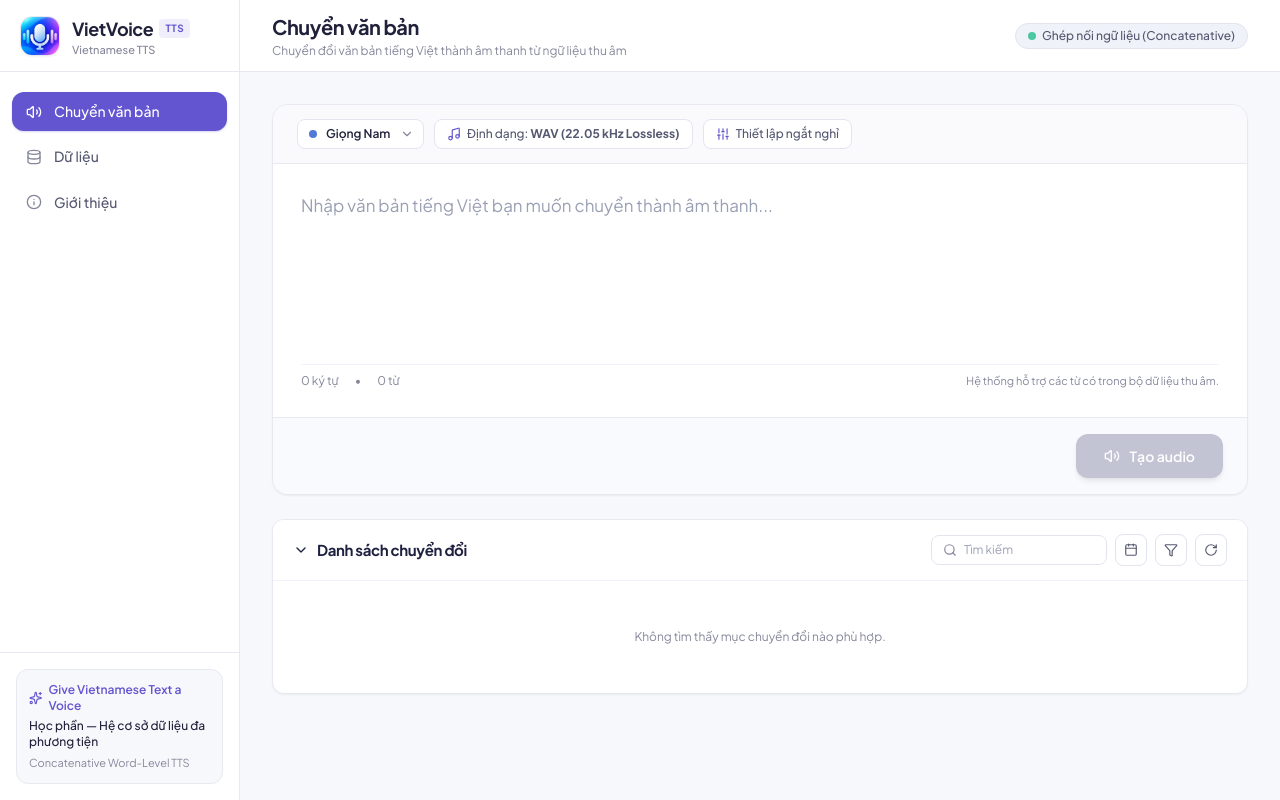
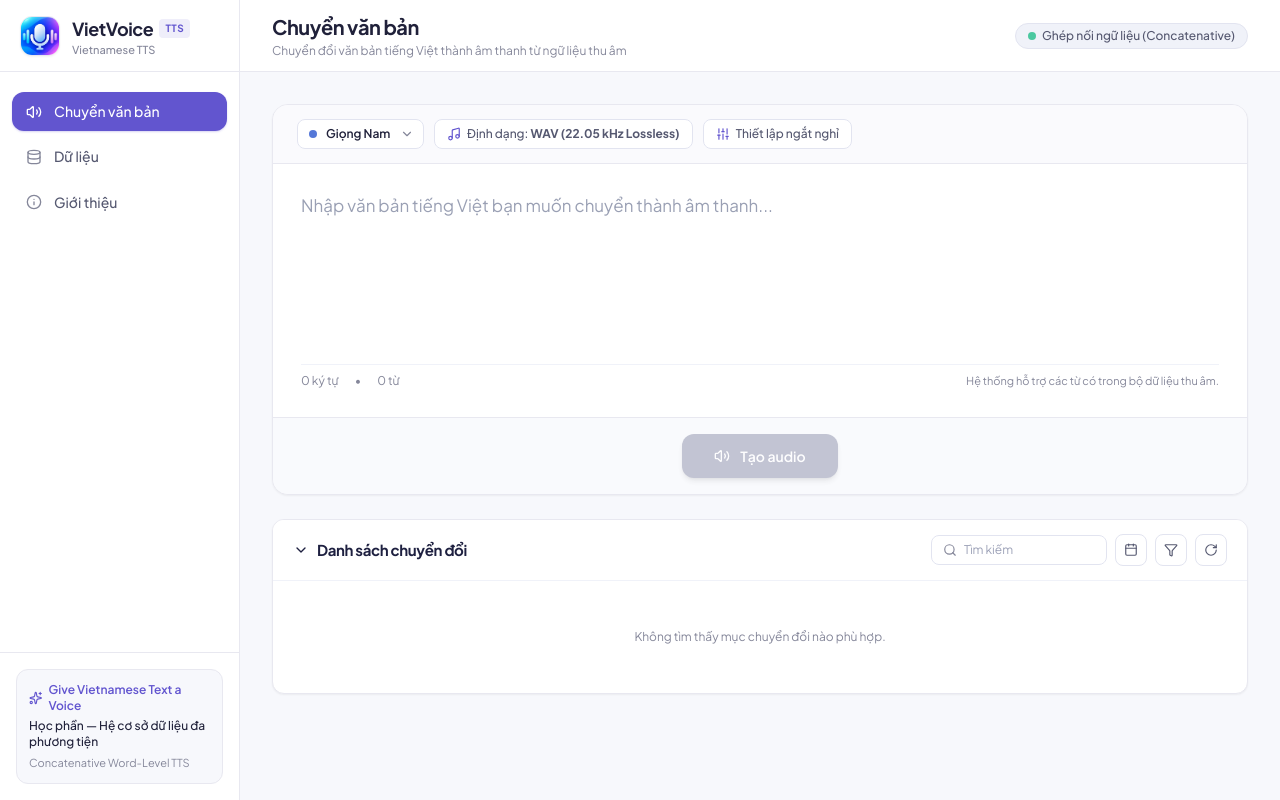
Before and after one commit to NhuYtech/VietVoice, a React (Vite) app: page / in a window 1280 px wide. Built offline with nearby package versions, Linux system fonts and the light colour scheme.

Commit message:
style: center Tạo audio button in MainEditor action bar

```diff
--- a/src/components/MainEditor.tsx
+++ b/src/components/MainEditor.tsx
@@ -208,15 +208,15 @@ export const MainEditor: React.FC<MainEditorProps> = ({
       </div>
 
       {/* Main Action Bar */}
-      <div className="px-6 py-4 bg-[#F9FAFD] border-t border-[#E8E8F0] flex items-center justify-end">
+      <div className="px-6 py-4 bg-[#F9FAFD] border-t border-[#E8E8F0] flex items-center justify-center">
         {/* Nút Tạo audio */}
         <button
           onClick={onConvert}
           disabled={isConverting || !text.trim()}
-          className={`px-7 py-3 rounded-xl font-semibold text-sm flex items-center gap-2.5 text-white transition-all shadow-md ${
+          className={`px-8 py-3 rounded-xl font-semibold text-sm flex items-center justify-center gap-2.5 text-white transition-all shadow-md ${
             isConverting || !text.trim()
               ? 'bg-[#B0B2C5] cursor-not-allowed opacity-75'
-              : 'bg-[#6255CF] hover:bg-[#5144BD] shadow-[#6255CF]/25 hover:shadow-lg hover:shadow-[#6255CF]/30 active:scale-[0.98]'
+              : 'bg-[#6255CF] hover:bg-[#5144BD] shadow-[#6255CF]/25 hover:shadow-lg hover:shadow-[#6255CF]/30 active:scale-[0.98] cursor-pointer'
           }`}
         >
           {isConverting ? (
```
